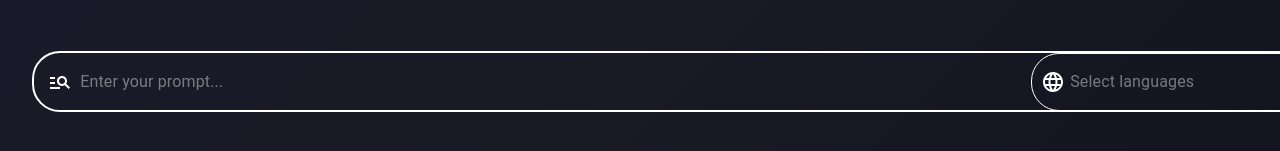
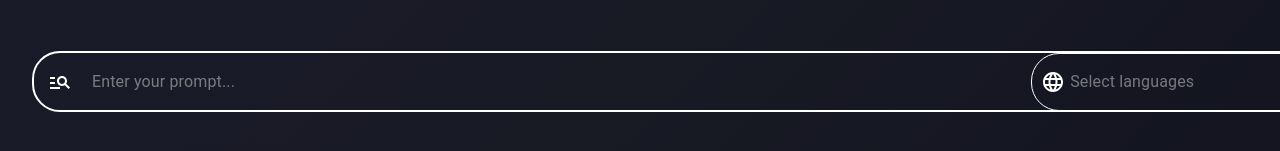
Before and after one commit to KristineYoo/GlobiSearch, a React (Vite) app in the folder frontend/: page / in a window 1280 px wide. Shown: the part 781-932 px from the top of the page. Built offline with nearby package versions, Linux system fonts and the light colour scheme.

Commit message:
fix: fix margin of the box

```diff
--- a/frontend/src/components/TextfieldBox.jsx
+++ b/frontend/src/components/TextfieldBox.jsx
@@ -13,7 +13,7 @@ export default function TextfieldBox() {
                 border: 2,
                 borderRadius: 7,
                 '& .MuiTextField-root': { width: '100%' },
-                outline: 'none'
+                outline: 'none',
             }}
             noValidate
             autoComplete="off"
@@ -26,12 +26,15 @@ export default function TextfieldBox() {
                 id="promptBox-text"
                 multiline
                 rows={1}
-                placeholder="  Enter your prompt..."
+                placeholder="Enter your prompt..."
                 sx={{
                     "& .MuiOutlinedInput-root": {
                         "& fieldset": { border: "none" },
                         "&:hover fieldset": { border: "none" },
                         "&.Mui-focused fieldset": { border: "none" }
+                    },
+                    "#promptBox-text": {
+                        marginLeft: '20px',
                     }
                 }}
             />
```
